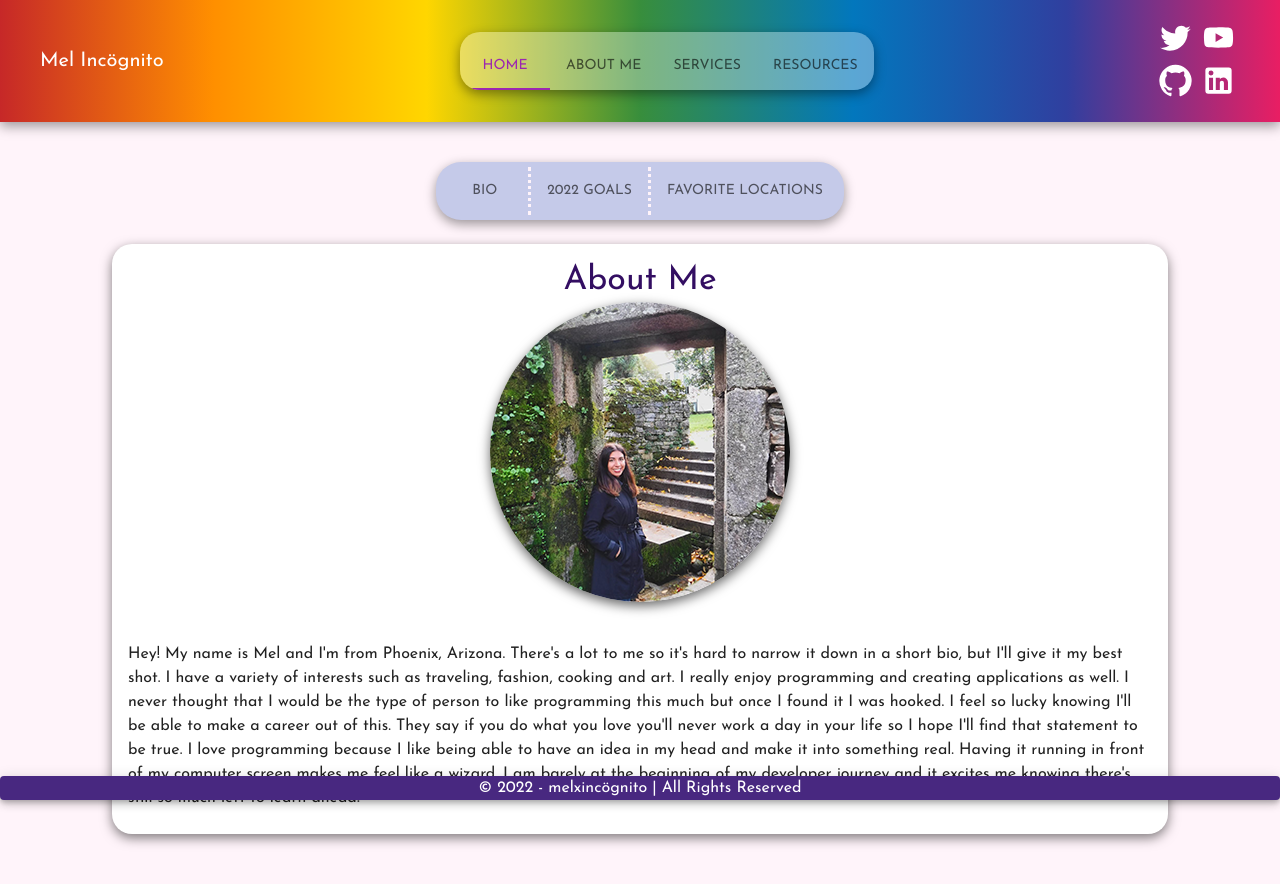
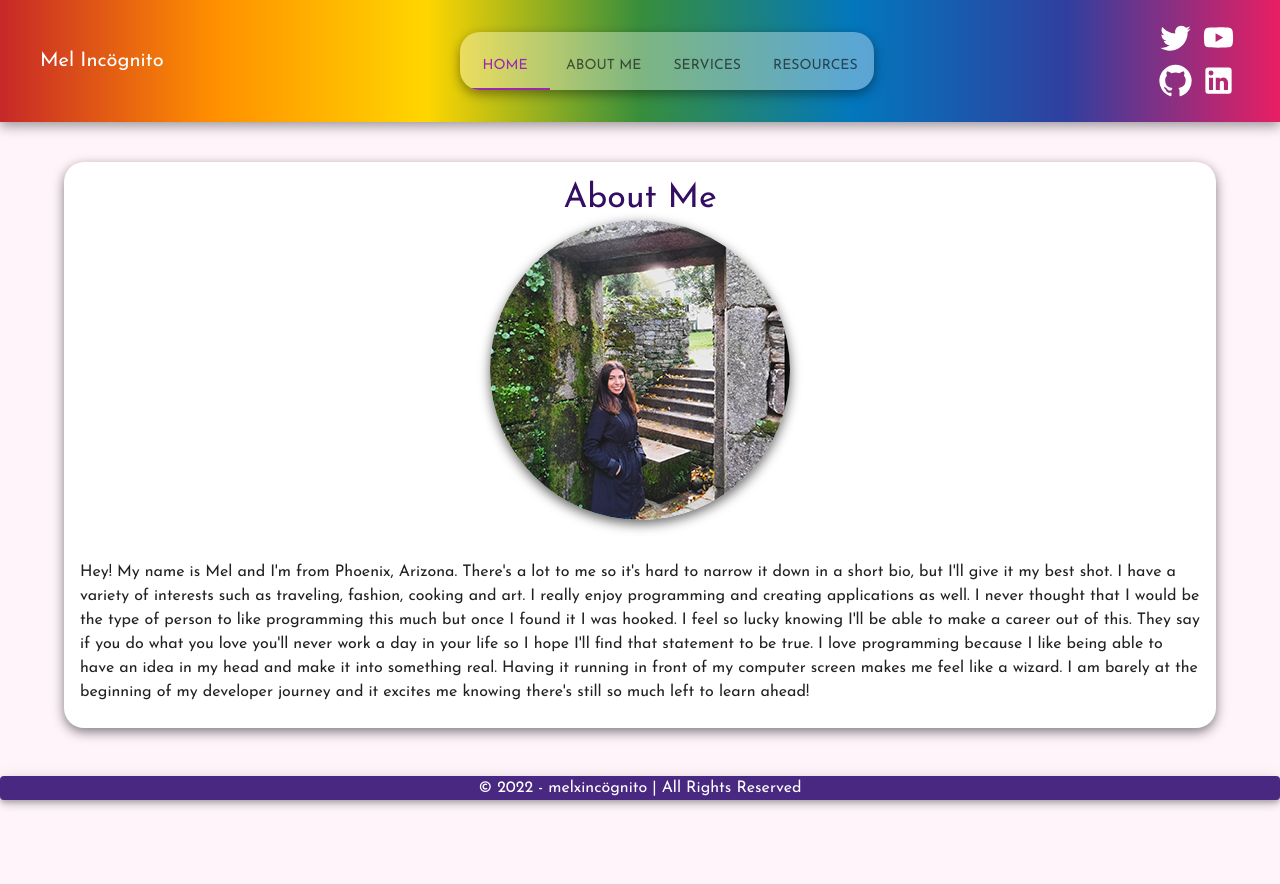
Before and after one commit to melxincognito/melxincognito-webpage, a React (Create React App) app: page /about in a window 1280 px wide. Shown: the top 884 px of the page. After the commit the page ends 832 px from the top, so only its background shows below. Built offline with nearby package versions, Linux system fonts and the light colour scheme.

Commit message:
simplified aboutme

```diff
--- a/src/pages/AboutMe.js
+++ b/src/pages/AboutMe.js
@@ -1,85 +1,12 @@
-import { Container, Box, Tabs, Tab } from "@mui/material";
 import React, { Component } from "react";
 import AboutMeBio from "../components/aboutMeContent/AboutMeBio";
-import AboutMeGoals from "../components/aboutMeContent/AboutMeGoals";
-import AboutMeTravelLocations from "../components/aboutMeContent/AboutMeTravelLocations";
 
-class AboutMe extends Component {
-  constructor(props) {
-    super(props);
-    this.state = {
-      message: <AboutMeBio />,
-      selectedTab: 0,
-    };
-  }
-
-  updateBio = () => {
-    this.setState({ message: <AboutMeBio /> });
-  };
-
-  updateGoals = () => {
-    this.setState({ message: <AboutMeGoals /> });
-  };
-
-  updateTravelLocations = () => {
-    this.setState({ message: <AboutMeTravelLocations /> });
-  };
-
+export default class AboutMe extends Component {
   render() {
-    const mainContainerStyles = {
-      display: "grid",
-      alignContent: "center",
-    };
-
-    const tabsContainerStyles = {
-      display: "flex",
-      alignContent: "center",
-      justifyContent: "center",
-      marginBottom: 3,
-    };
-
-    const tabsStyles = {
-      background: "#c5cae9",
-      text: "white",
-      padding: 5,
-      borderRadius: 25,
-      boxShadow: "0 0.25rem 0.75rem rgba(0, 0, 0, 0.4)",
-    };
-
-    const tabBorderStyles = {
-      borderRight: "dotted #fff4fa",
-    };
     return (
-      <Container sx={mainContainerStyles}>
-        <Container sx={tabsContainerStyles}>
-          <Tabs style={tabsStyles}>
-            <Tab
-              sx={tabBorderStyles}
-              value={this.selectedTab}
-              label="Bio"
-              onClick={this.updateBio}
-            />
-            <Tab
-              sx={tabBorderStyles}
-              value={this.selectedTab}
-              label="2022 Goals"
-              onClick={this.updateGoals}
-            />
-            <Tab
-              value={this.selectedTab}
-              label="Favorite Locations"
-              onClick={this.updateTravelLocations}
-            />
-          </Tabs>
-        </Container>
-        <Container>
-          <Box>
-            <div> {this.state.message} </div>
-          </Box>
-        </Container>
-      </Container>
+      <>
+        <AboutMeBio />
+      </>
     );
   }
 }
-
-export default AboutMe;
```
